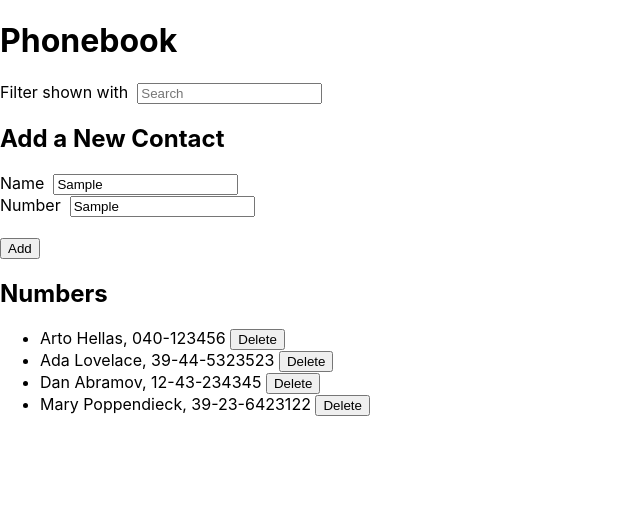
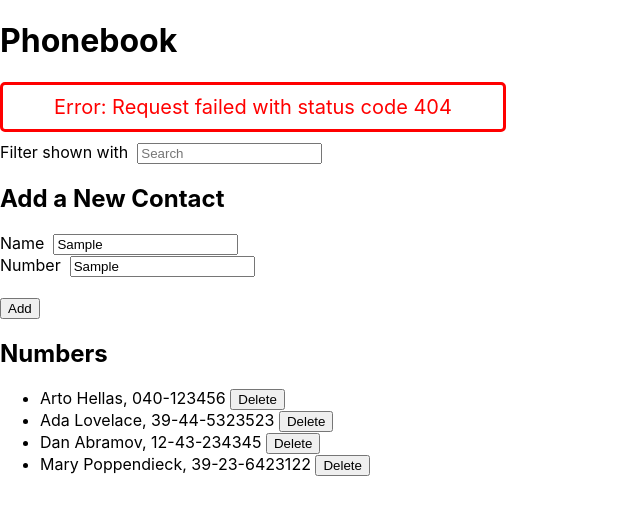
Before and after one commit to AshNaz87/full-stack-open, a React (Create React App) app in the folder part2/phone-book/: page / in a window 1280 px wide. Both pictures are taken after typing "Sample", "Sample" into the empty fields and a click on the button "Add". Shown: the top 514 px of the page, without its empty margins (0-640 px from the left). Built offline with nearby package versions, Linux system fonts and the light colour scheme; no server answers; data requests are answered from the project's data file; the HTML template or start-up script is replaced by a standard one.

Commit message:
Complete exercises 2.19-2.20

```diff
--- a/part2/phone-book/src/App.js
+++ b/part2/phone-book/src/App.js
@@ -3,6 +3,7 @@ import React, { useState, useEffect } from 'react'
 import Filter from './components/Filter'
 import PersonForm from './components/PersonForm'
 import PersonInfo from './components/PersonInfo'
+import Notification from './components/Notification'
 import personService from './services/persons'
 
 const App = () => {
@@ -10,6 +11,7 @@ const App = () => {
   const [newName, setNewName] = useState('')
   const [telephoneNumber, setTelephoneNumber] = useState('')
   const [searchPerson, setSearchPerson] = useState('')
+  const [notificationMessage, setNotificationMessage] = useState(null)
 
   const handleName = event => setNewName(event.target.value)
 
@@ -35,11 +37,14 @@ const App = () => {
         const previousPerson = (persons.find(person => person.name === personObject.name))
         personService
           .update(previousPerson.id, { ...previousPerson, telNo: telephoneNumber })
-          .then(updatedPerson => setPersons(persons.map(person => person.name === newName ? updatedPerson : person)))
-          .catch(error => console.log(error))
+          .then(updatedPerson => {
+            setPersons(persons.map(person => person.name === newName ? updatedPerson : person))
+          })
+          .catch(error => setNotificationMessage({ message: `${error}`, type: 'error' }))
         setPersons(persons.concat(personObject))
         setNewName('')
         setTelephoneNumber('')
+        setTimeout(() => setNotificationMessage({ message: `Successfully updated telephone number for ${personObject.name}`, type: 'success' }), 2000)
       }
     } else {
       personService
@@ -48,7 +53,9 @@ const App = () => {
           setPersons(persons.concat(returnedPerson))
           setNewName('')
           setTelephoneNumber('')
-        }).catch(error => console.log(error))
+          setTimeout(() => setNotificationMessage({ message: `Successfully added ${personObject.name}`, type: 'success' }), 2000)
+        })
+        .catch(error => setNotificationMessage({ message: `${error}`, type: 'error' }))
     }
   }
 
@@ -57,9 +64,13 @@ const App = () => {
 
     if (window.confirm(`Remove ${person.name}?`)) {
       personService.remove(id, person)
-      setPersons(persons.filter(person => person.id !== id))
-      setNewName('')
-      setTelephoneNumber('')
+      .then(() => {
+        setPersons(persons.filter(person => person.id !== id))
+        setNewName('')
+        setTelephoneNumber('')
+        setTimeout(() => setNotificationMessage({ message: `Successfully removed ${person.name}`, type: 'success' }), 2000)
+      })
+      .catch(error => setNotificationMessage({ message: `${error}`, type: 'error' }))
     }
   }
 
@@ -72,6 +83,7 @@ const App = () => {
   return (
     <div>
       <h1>Phonebook</h1>
+      <Notification notification={notificationMessage} />
       <Filter searchPerson={searchPerson} handleSearch={handleSearch} />
       <h2>Add a New Contact</h2>
       <PersonForm
--- /dev/null
+++ b/part2/phone-book/src/Components/Notification.js
@@ -0,0 +1,12 @@
+const Notification = ({ notification}) => {
+  if (notification === null) return null
+  const {message, type} = notification
+
+  return (
+    <div className={`notification ${type}`}>
+      {message}
+    </div>
+  )
+}
+
+export default Notification
--- a/part2/phone-book/src/index.css
+++ b/part2/phone-book/src/index.css
@@ -11,3 +11,21 @@ code {
   font-family: source-code-pro, Menlo, Monaco, Consolas, 'Courier New',
     monospace;
 }
+
+.notification {
+  border-style: solid;
+  border-radius: 5px;
+  font-size: 20px;
+  margin-bottom: 10px;
+  padding: 10px;
+  text-align: center;
+  width: 480px;
+}
+
+.success {
+  color: forestgreen;
+}
+
+.error {
+  color: red;
+}
```
